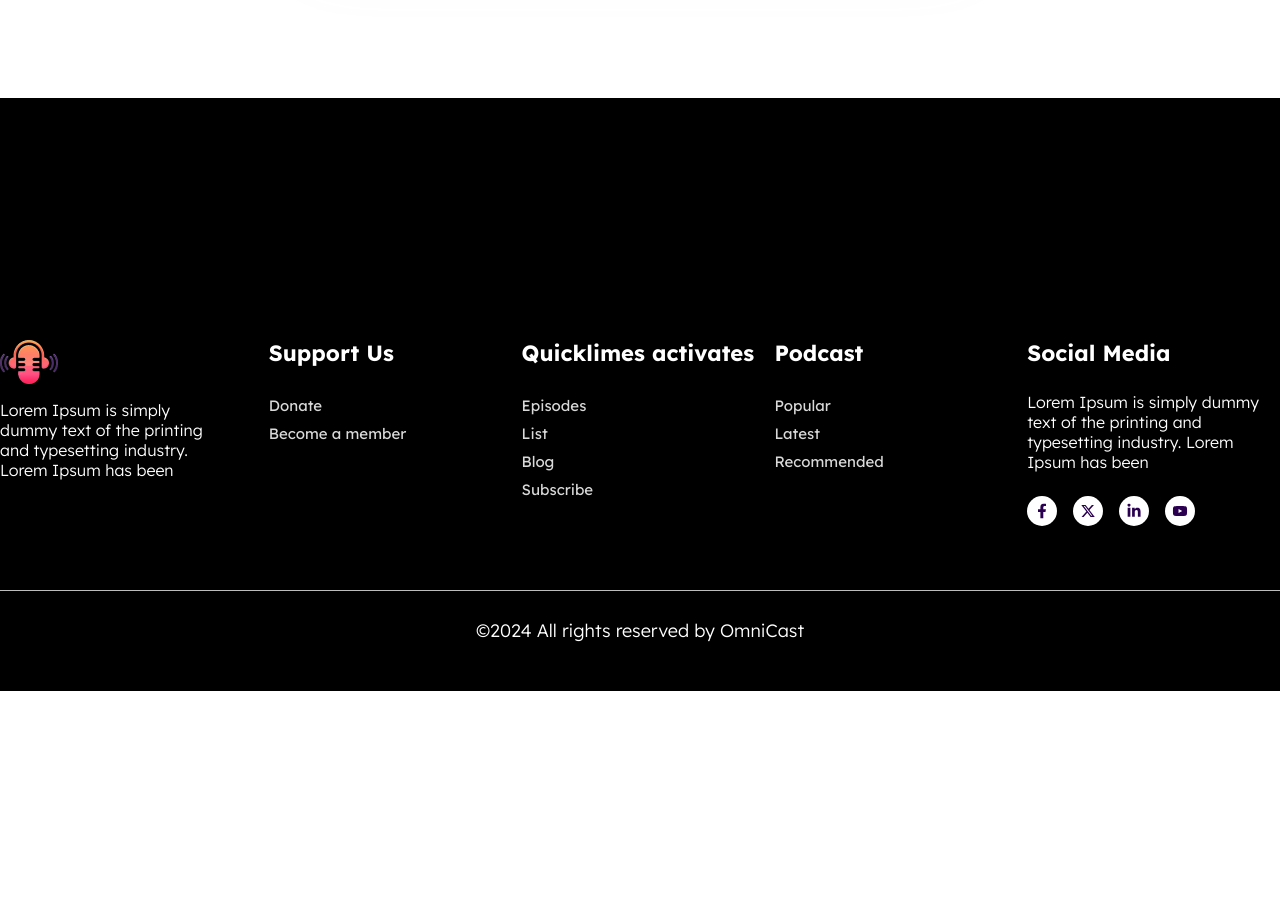
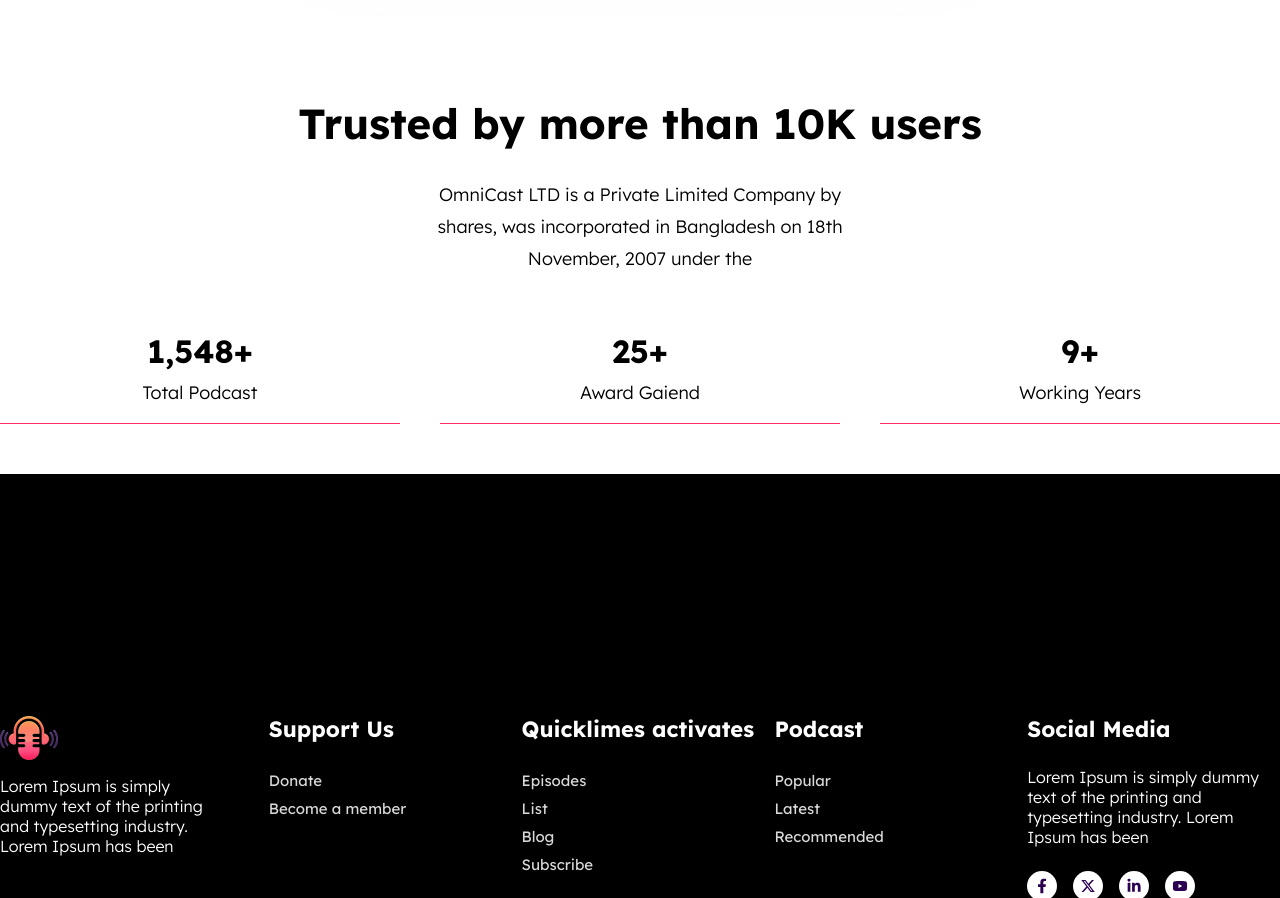
Before and after one commit to nahid-hn-kiran/omni-cast, a React (Vite) app: page / in a window 1280 px wide. Shown: the part 5298-6196 px from the top of the page. Before the commit the page ends 5989 px from the top, so only its background shows below. Built offline with nearby package versions, Linux system fonts and the light colour scheme.

Commit message:
About us added

```diff
--- a/package.json
+++ b/package.json
@@ -11,6 +11,7 @@
   },
   "dependencies": {
     "react": "^18.3.1",
+    "react-countup": "^6.5.3",
     "react-dom": "^18.3.1",
     "react-icons": "^5.3.0",
     "react-router-dom": "^6.26.1",
--- a/src/Pages/Home/Home.css
+++ b/src/Pages/Home/Home.css
@@ -173,3 +173,19 @@ span.swiper-pagination-bullet.swiper-pagination-bullet-active {
   position: relative;
   top: -67px;
 }
+
+.about-us {
+  padding: 50px 0;
+}
+
+.counter-title {
+  font-size: 32px;
+  line-height: 52px;
+  font-weight: 700;
+  color: #000000;
+}
+
+.counter-box {
+  border-bottom: 1px solid var(--omni-pink);
+  padding-bottom: 14px;
+}
--- a/src/Pages/Home/Home.jsx
+++ b/src/Pages/Home/Home.jsx
@@ -5,6 +5,7 @@ import MeetTheHost from "./MeetTheHost";
 import OurSponsors from "./OurSponsors";
 import SubscribeFollow from "./SubscribeFollow";
 import Testimonial from "./Testimonial";
+import WhyUs from "./WhyUs";
 
 const Home = () => {
   return (
@@ -21,6 +22,8 @@ const Home = () => {
       <Testimonial />
       {/* Our Sponsors */}
       <OurSponsors />
+      {/* Why Us */}
+      <WhyUs />
     </>
   );
 };
--- a/src/Pages/Home/OurSponsors.jsx
+++ b/src/Pages/Home/OurSponsors.jsx
@@ -1,10 +1,8 @@
 import { Swiper, SwiperSlide } from "swiper/react";
-
 // Import Swiper styles
 import "swiper/css";
 import "swiper/css/pagination";
 // import required modules
-import { Pagination } from "swiper/modules";
 import GoogleLogo from "../../assets/images/google-s.png";
 import { Link } from "react-router-dom";
 
--- /dev/null
+++ b/src/Pages/Home/WhyUs.jsx
@@ -0,0 +1,44 @@
+import CountUp from "react-countup";
+
+const WhyUs = () => {
+  return (
+    <div className="why-us">
+      <div className="container">
+        <div className="section-top text-center">
+          <h2 className="section-title">Trusted by more than 10K users</h2>
+          <div className="md:w-4/12 mx-auto">
+            <p className="mt-7">
+              OmniCast LTD is a Private Limited Company by shares, was
+              incorporated in Bangladesh on 18th November, 2007 under the
+            </p>
+          </div>
+        </div>
+        {/* About Us */}
+        <div className="about-us">
+          <div className="grid sm:grid-cols-2 md:grid-cols-3 text-center gap-x-10">
+            <div className="counter-box">
+              <h2 className="counter-title">
+                <CountUp start={0} end={1548} />+
+              </h2>
+              <p>Total Podcast</p>
+            </div>
+            <div className="counter-box">
+              <h2 className="counter-title">
+                <CountUp start={0} end={25} />+
+              </h2>
+              <p>Award Gaiend</p>
+            </div>
+            <div className="counter-box">
+              <h2 className="counter-title">
+                <CountUp start={0} end={9} />+
+              </h2>
+              <p>Working Years</p>
+            </div>
+          </div>
+        </div>
+      </div>
+    </div>
+  );
+};
+
+export default WhyUs;
```
Also changed, not shown: 1 other file (tests, documents, lock files or other folders).
